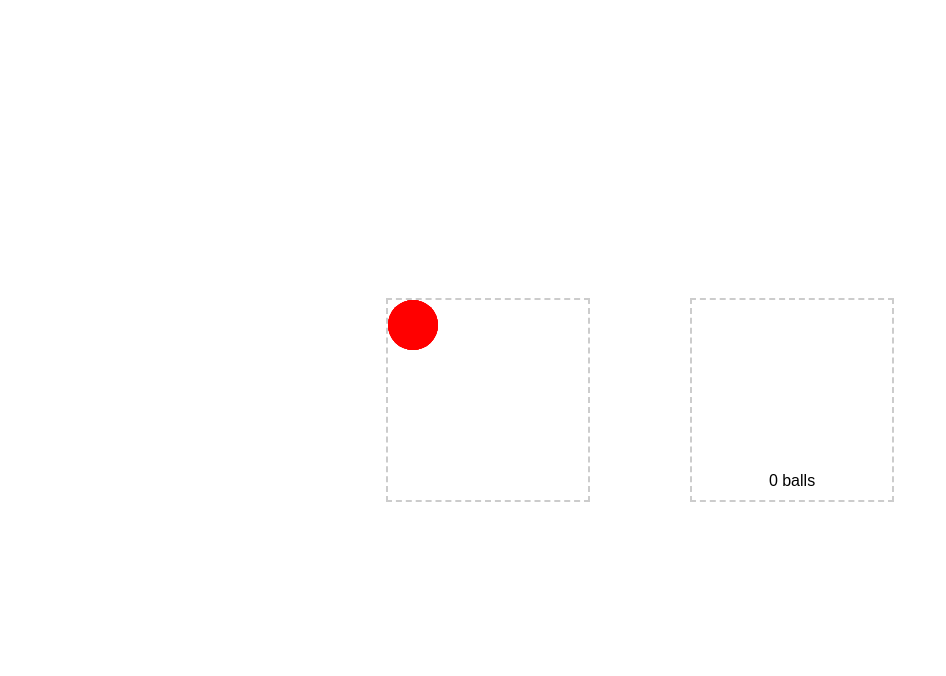
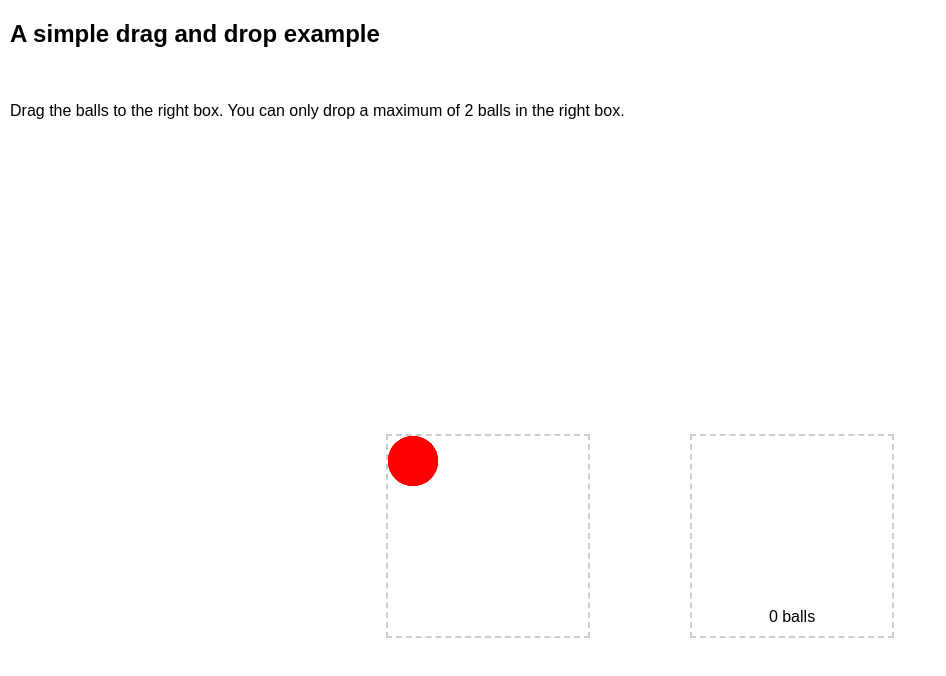
Before and after one commit to DarioAlessioR/drag_and_drop, a plain HTML site: page index.html in a window 1280 px wide. Shown: the whole page, without its empty margins (0-946 px from the left). Drawn offline with Linux system fonts and the light colour scheme.

Commit message:
Update index.html
Insert title

```diff
--- a/index.html
+++ b/index.html
@@ -8,10 +8,7 @@
   body {
     font-family: Arial, sans-serif;
     height: 100vh;
-    margin: 0;
-    display: flex;
-    justify-content: center;
-    align-items: center;
+    margin: 10px;
     overflow: hidden;
   }
 
@@ -50,6 +47,11 @@
 </head>
 <body>
 
+<h2>A simple drag and drop example</h2>
+<br>
+<p>Drag the balls to the right box. You can only drop a maximum of 2 balls in the right box.</p>
+
+<div class="boxContainer" style="display: flex; justify-content: center; align-items: center; height: 100%; width: 100%;">
   <div id="left-box" class="box" ondrop="drop(event)" ondragover="allowDrop(event)">
     <div class="ball" id="ball1" draggable="true" ondragstart="drag(event)"></div>
     <div class="ball" id="ball2" draggable="true" ondragstart="drag(event)"></div>
@@ -59,6 +61,8 @@
 
   <div id="right-box" class="box" ondrop="drop(event)" ondragover="allowDrop(event)">
     <div id="ball-counter">0 balls</div>
+  </div>
+
 </div>
 
 <script>
```
Lines whose indentation alone changed are shown as unchanged.
